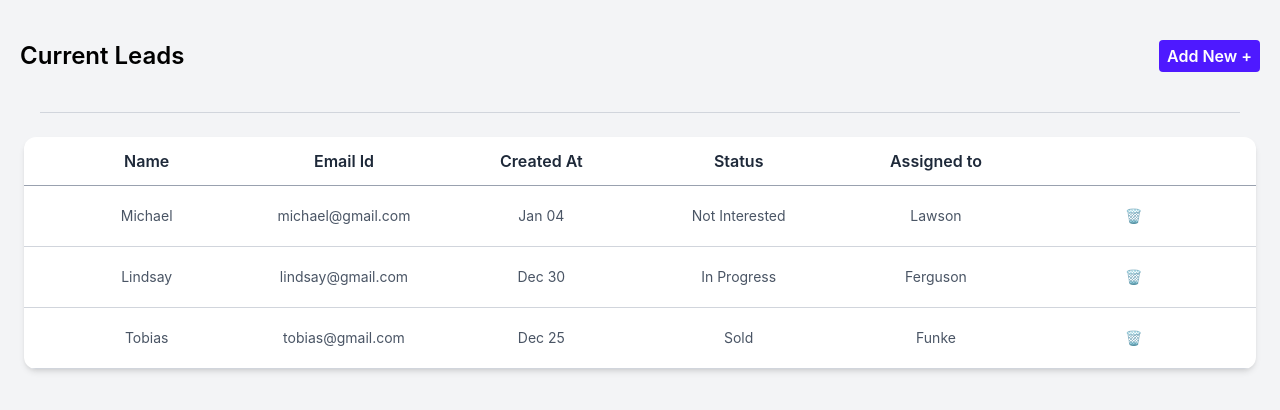
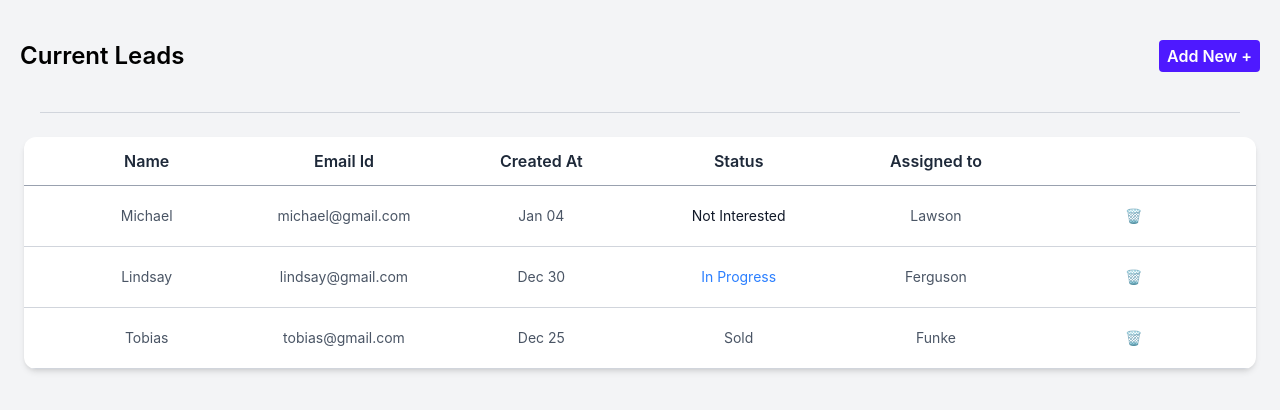
Before and after one commit to PARAS-KALURA/auth-system-mern, a React (Vite) app in the folder frontend/: page /dashboard in a window 1280 px wide. Shown: the top 410 px of the page. Built offline with nearby package versions, Linux system fonts and the light colour scheme.

Commit message:
added color to Status

```diff
--- a/frontend/src/pages/Dashboard.jsx
+++ b/frontend/src/pages/Dashboard.jsx
@@ -142,7 +142,20 @@ const Dashboard = () => {
             <span className='py-5 text-sm cursor-pointer text-gray-600'>{item.name}</span>
             <span className='py-5 text-sm cursor-pointer text-gray-600'>{item.email}</span>
             <span className='py-5 text-sm cursor-pointer text-gray-600'>{item.date}</span>
-            <span className='py-5 text-sm cursor-pointer text-gray-600'>{item.status}</span>
+<span
+  className={`py-5 text-sm cursor-pointer
+    ${
+      item.status === "Done"
+        ? "text-green-500"
+        : item.status === "In Progress"
+        ? "text-blue-500"
+        : item.status === "Not Interested"
+        ? "text-gray-900": "text-gray-600"
+    }`}
+>
+  {item.status}
+</span>
+
             <span className='py-5 text-sm cursor-pointer text-gray-600'>{item.assigned}</span>
             <span className='py-5 text-sm cursor-pointer text-gray-600'>🗑️</span>
             </div>
```
